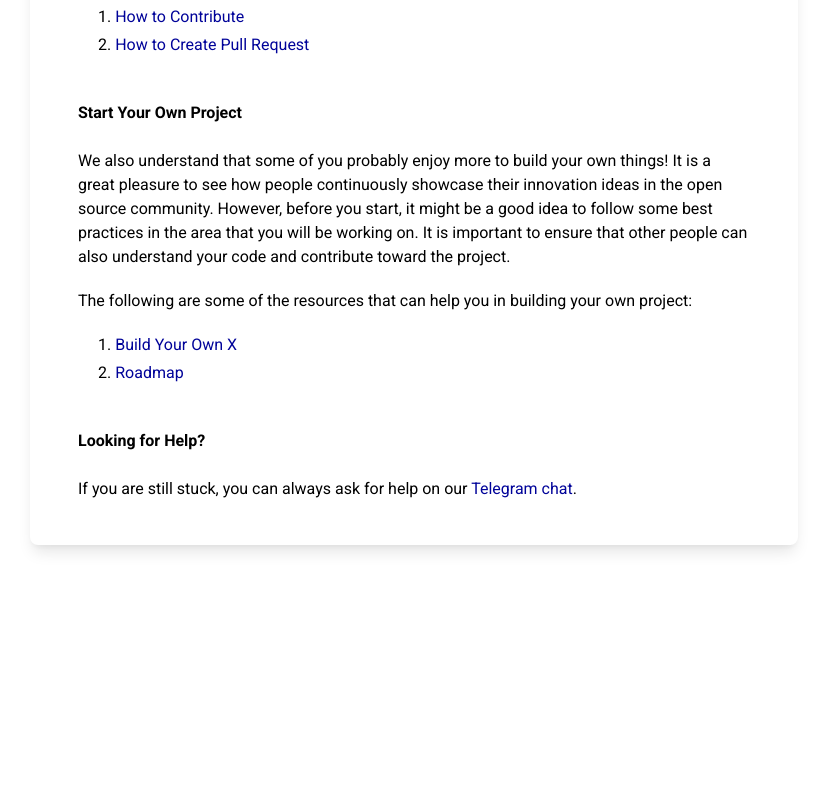
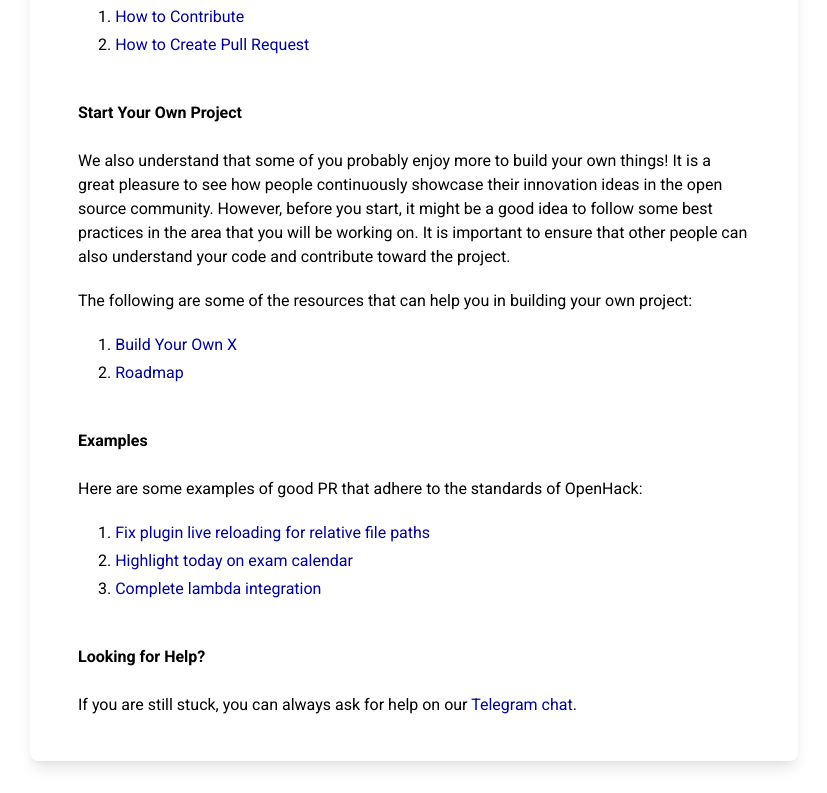
Before and after one commit to nushackers/openhack, a Next.js app: page /start in a window 1280 px wide. Shown: the part 1324-2117 px from the top of the page, without its empty margins (226-1053 px from the left). Before the commit the page ends 1901 px from the top, so only its background shows below. Built offline with nearby package versions, Linux system fonts and the light colour scheme.

Commit message:
Add examples of good PR

```diff
--- a/pages/start.js
+++ b/pages/start.js
@@ -139,6 +139,37 @@ const Start = () => (
     </ol>
 
     <br />
+    <h3>Examples</h3>
+    <br />
+    <Text className="mb-5">
+      Here are some examples of good PR that adhere to the standards of
+      OpenHack:
+    </Text>
+    <ol className="mb-5">
+      <li className="ml-5 my-1">
+        <a target="_blank" href="https://github.com/MarkBind/markbind/pull/974">
+          Fix plugin live reloading for relative file paths
+        </a>
+      </li>
+      <li className="ml-5 my-1">
+        <a
+          target="_blank"
+          href="https://github.com/nusmodifications/nusmods/pull/2449"
+        >
+          Highlight today on exam calendar
+        </a>
+      </li>
+      <li className="ml-5 my-1">
+        <a
+          target="_blank"
+          href="https://github.com/source-academy/cadet/pull/196"
+        >
+          Complete lambda integration
+        </a>
+      </li>
+    </ol>
+
+    <br />
     <h3>Looking for Help?</h3>
     <br />
     <Text className="mb-5">
```
